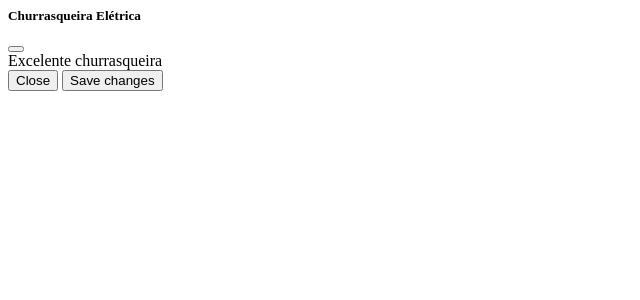
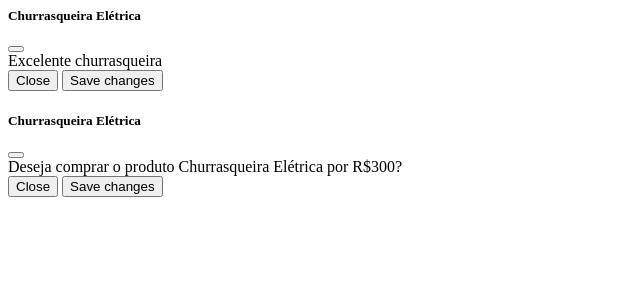
Before and after one commit to karineyasmin/ecommerce, a Flask app: template mercado/templates/includes/modal_produtos.html in a window 1280 px wide. Shown: the top 300 px of the page, without its empty margins (0-640 px from the left). Run offline with Flask 3, Linux system fonts and the light colour scheme; the template is opened without the code that fills it: values that come from a table or form of the project are taken from there, others are empty.

Commit message:
add modal to buy a product

```diff
--- a/mercado/templates/includes/modal_produtos.html
+++ b/mercado/templates/includes/modal_produtos.html
@@ -1,4 +1,4 @@
-<!-- Modal -->
+<!-- Modal info -->
 <div class="modal fade" id="exampleModal-{{item.id}}" tabindex="-1" aria-labelledby="exampleModalLabel"
     aria-hidden="true">
     <div class="modal-dialog">
@@ -17,3 +17,23 @@
         </div>
     </div>
 </div>
+<!-- Modal compra -->
+
+<div class="modal fade" id="exampleModalCompra-{{item.id}}" tabindex="-1" aria-labelledby="exampleModalLabel"
+    aria-hidden="true">
+    <div class="modal-dialog">
+        <div class="modal-content">
+            <div class="modal-header">
+                <h5 class="modal-title" id="exampleModalLabel">{{item.nome}}</h5>
+                <button type="button" class="btn-close" data-bs-dismiss="modal" aria-label="Close"></button>
+            </div>
+            <div class="modal-body">
+                Deseja comprar o produto {{item.nome}} por R${{item.preco}}?
+            </div>
+            <div class="modal-footer">
+                <button type="button" class="btn btn-secondary" data-bs-dismiss="modal">Close</button>
+                <button type="button" class="btn btn-primary">Save changes</button>
+            </div>
+        </div>
+    </div>
+</div>
--- a/mercado/templates/produtos.html
+++ b/mercado/templates/produtos.html
@@ -35,7 +35,8 @@
                     <td>
                         <button class="btn btn-outline btn-info" data-bs-toggle="modal"
                             data-bs-target="#exampleModal-{{item.id}">Mais informações</button>
-                        <button class="btn btn-outline btn-success">Comprar Produto</button>
+                        <button class="btn btn-outline btn-success" data-bs-toggle="modal"
+                            data-bs-target="#exampleModalCompra-{{item.id}">Comprar Produto</button>
                     </td>
 
                     {% endfor %}
```
